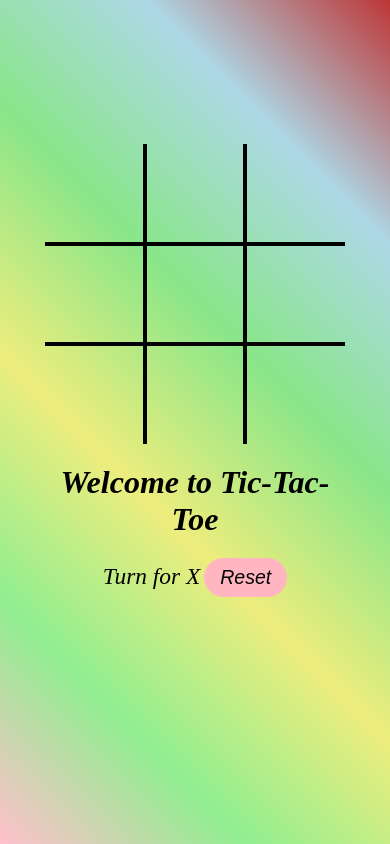
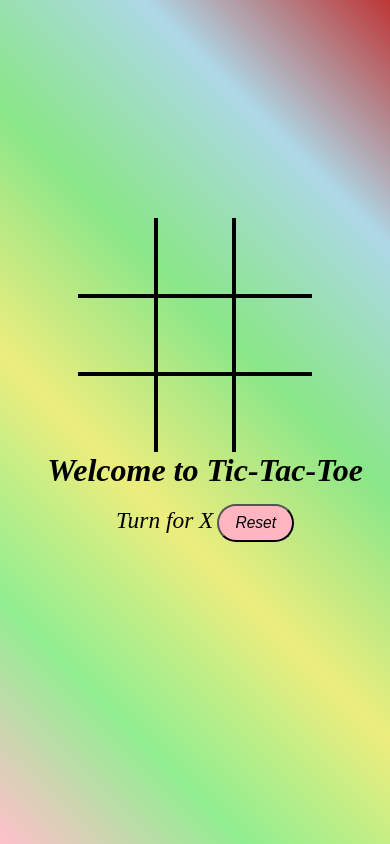
Before and after one commit to student-svcetcollege/tic-tac-toe-game, a plain HTML site: page index.html in a window 390 px wide. Drawn offline with Linux system fonts and the light colour scheme; grey boxes are pictures that could not be loaded.

Commit message:
update file of game

```diff
--- a/style.css
+++ b/style.css
@@ -3,102 +3,127 @@ body {
     background-repeat: no-repeat;
     height: 100vh;
     display: flex;
+    justify-content: center;
+    align-items: center;
     flex-direction: column;
-    align-items: center;
-    justify-content: center;
 }
-
 * {
     margin: 0;
     padding: 0;
     box-sizing: border-box;
 }
-
 .container {
     display: flex;
+    justify-content: center;
+    align-items: center;
     flex-direction: column;
-    align-items: center;
-    text-align: center;
+    margin-top: 20px;
     width: 90%;
-    max-width: 600px;
 }
-
 .item {
     display: grid;
-    grid-template-columns: repeat(3, 1fr);
-    grid-template-rows: repeat(3, 1fr);
-    width: 100%;
-    max-width: 300px;
-    aspect-ratio: 1;
-    margin-top: 20px;
+    grid-template-columns: repeat(3, 8vw);
+    grid-template-rows: repeat(3, 8vw);
+    position: relative;
 }
-
 .box {
     border: 2px solid black;
-    font-size: 6vw;
+    font-size: 4vw;
     cursor: pointer;
     display: flex;
     justify-content: center;
     align-items: center;
 }
-
 .box:hover {
     background-color: blueviolet;
 }
-
 .boxtext {
-    font-size: 8vw;
+    font-size: 3vw;
 }
-
 .gameinfo {
-    padding: 20px;
+    padding-left: 20px;
     font-style: italic;
     text-align: center;
 }
-
 .info {
     padding-top: 10px;
-    font-size: 5vw;
+    font-size: 3vw;
     font-style: italic;
 }
-
 #reset {
     border-radius: 30px;
-    font-size: 4vw;
+    font-size: 2.5vw;
     padding: 10px 20px;
     cursor: pointer;
     background-color: lightpink;
     font-style: italic;
-    margin-top: 20px;
-    border: none;
+    margin-top: 15px;
 }
-
 #reset:hover {
     background-color: rgb(222, 199, 244);
 }
-
 .imgbox img {
     width: 0;
     transition: width 1s ease-in-out;
 }
-
 .bt-0 { border-top: 0; }
 .bl-0 { border-left: 0; }
 .br-0 { border-right: 0; }
 .bb-0 { border-bottom: 0; }
 
-@media (max-width: 600px) {
+/* Responsive Design */
+@media (max-width: 1024px) { /* Laptops and Tablets */
+    .item {
+        grid-template-columns: repeat(3, 12vw);
+        grid-template-rows: repeat(3, 12vw);
+    }
     .box {
-        font-size: 8vw;
+        font-size: 5vw;
     }
     .boxtext {
-        font-size: 10vw;
+        font-size: 4vw;
+    }
+    .info {
+        font-size: 4vw;
+    }
+    #reset {
+        font-size: 3vw;
+    }
+}
+@media (max-width: 768px) { /* Tablets */
+    .item {
+        grid-template-columns: repeat(3, 15vw);
+        grid-template-rows: repeat(3, 15vw);
+    }
+    .box {
+        font-size: 6vw;
+    }
+    .boxtext {
+        font-size: 5vw;
+    }
+    .info {
+        font-size: 5vw;
+    }
+    #reset {
+        font-size: 3.5vw;
+    }
+}
+@media (max-width: 480px) { /* Mobile Phones */
+    .item {
+        grid-template-columns: repeat(3, 20vw);
+        grid-template-rows: repeat(3, 20vw);
+    }
+    .box {
+        font-size: 7vw;
+    }
+    .boxtext {
+        font-size: 6vw;
     }
     .info {
         font-size: 6vw;
     }
     #reset {
-        font-size: 5vw;
+        font-size: 4vw;
         padding: 8px 16px;
     }
 }
```
